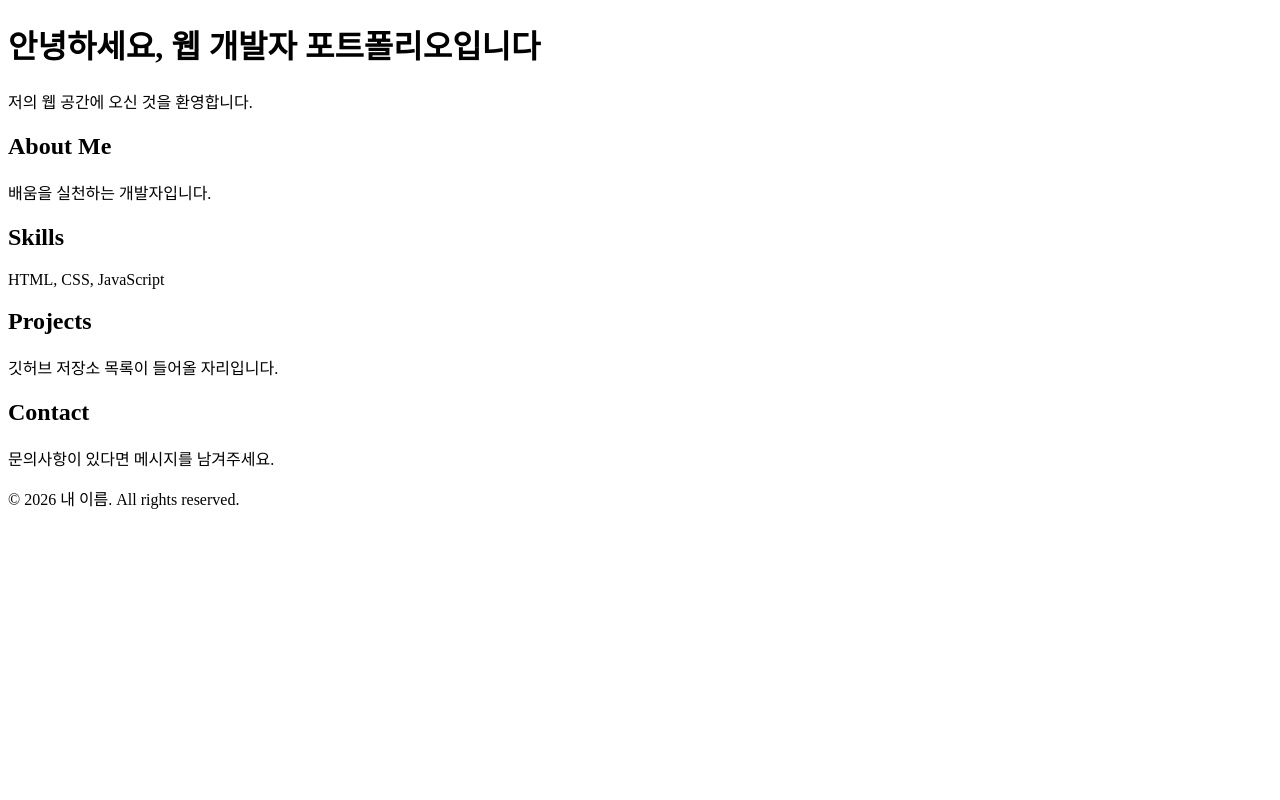
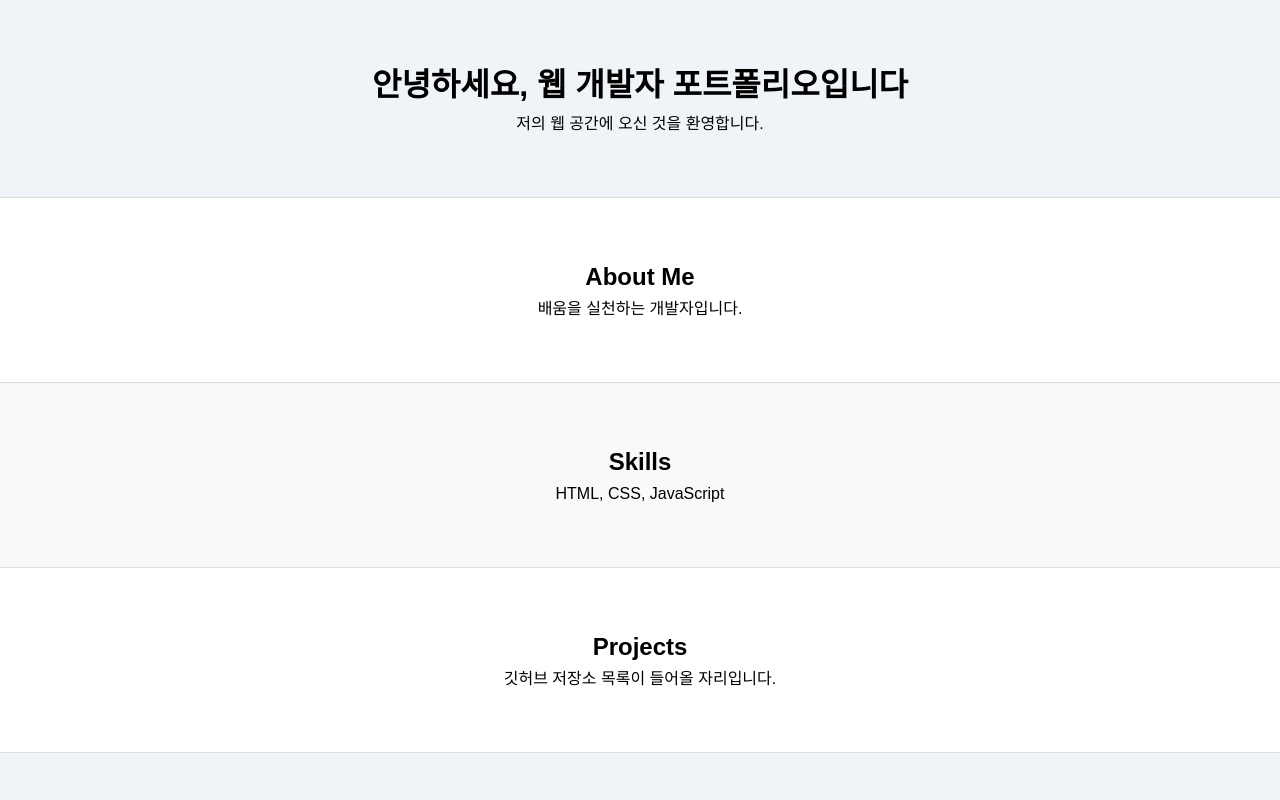
Before and after one commit to sw0410/website-project, a plain HTML site: page index.html in a window 1280 px wide. Shown: the top 800 px of the page. Drawn offline with Linux system fonts and the light colour scheme.

Commit message:
feat: layout 박스 구현

```diff
--- a/index.html
+++ b/index.html
@@ -4,6 +4,30 @@
   <meta charset="UTF-8">
   <meta name="viewport" content="width=device-width, initial-scale=1.0">
   <title>내 포트폴리오</title>
+<style>
+    /* 기본 리셋: 여백 제거 및 박스 크기 기준 설정 */
+    * {
+      box-sizing: border-box;
+      margin: 0;
+      padding: 0;
+    }
+    body {
+      font-family: sans-serif;
+      line-height: 1.6;
+    }
+    /* 6개 섹션이 눈에 잘 보이도록 색상과 여백 부여 */
+    header, section, footer {
+      padding: 60px 20px;
+      text-align: center;
+      border-bottom: 1px solid #ddd;
+    }
+    #hero { background-color: #f0f4f8; }
+    #about { background-color: #ffffff; }
+    #skills { background-color: #f9f9f9; }
+    #projects { background-color: #ffffff; }
+    #contact { background-color: #f0f4f8; }
+    footer { background-color: #333333; color: #ffffff; }
+  </style>
 </head>
 <body>
 
```
